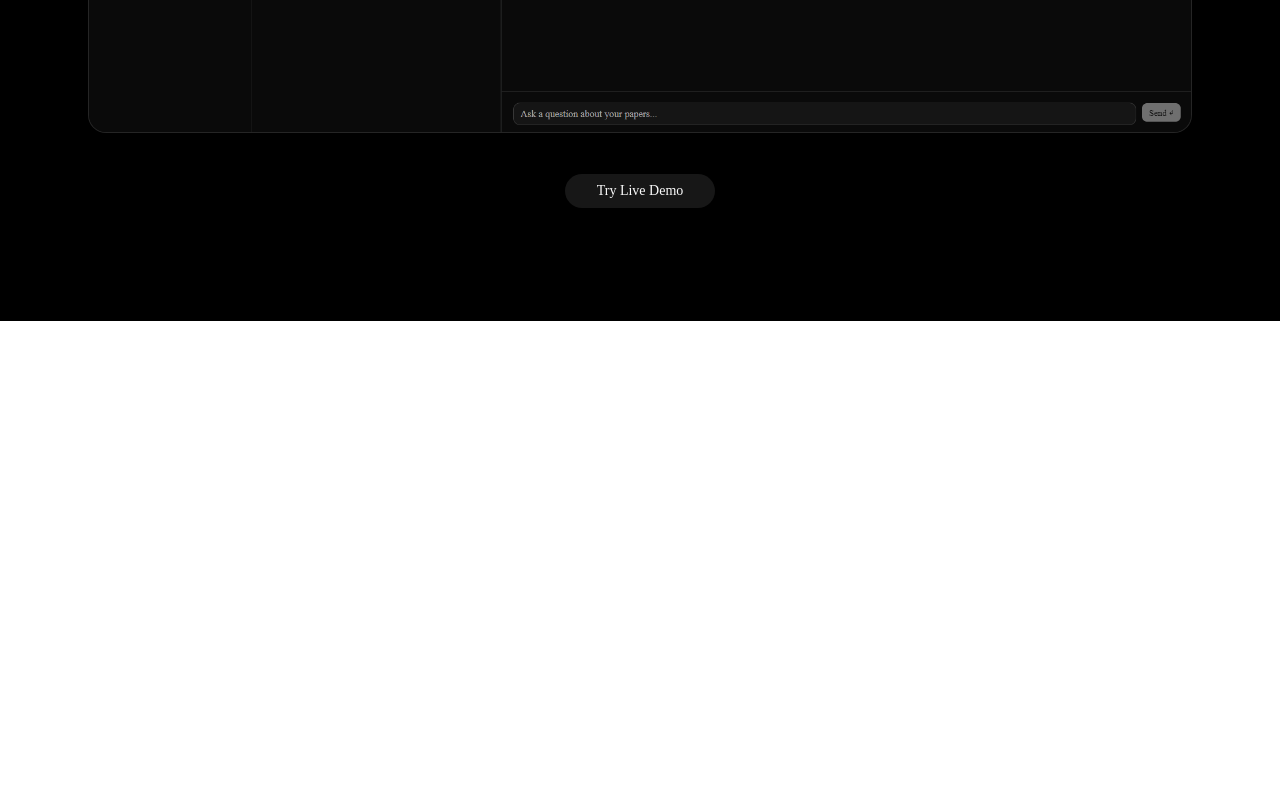
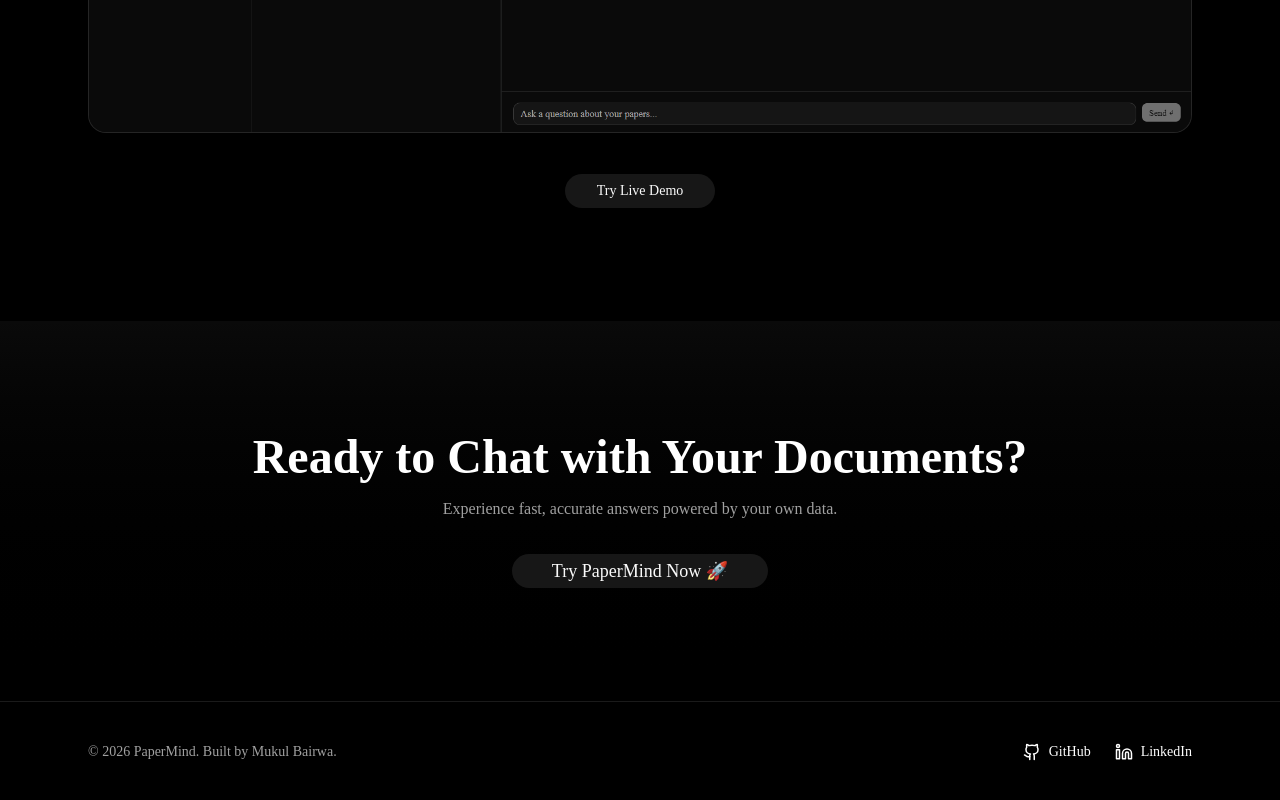
Before and after one commit to Mukul-bairwa-codeZ9/papermind-landing, a Next.js app: page / in a window 1280 px wide. Shown: the part 3154-3954 px from the top of the page. Before the commit the page ends 3475 px from the top, so only its background shows below. Built offline with nearby package versions, Linux system fonts and the light colour scheme.

Commit message:
feat(final): add CTA section and footer

```diff
--- a/src/app/page.tsx
+++ b/src/app/page.tsx
@@ -1,8 +1,9 @@
-import {Navbar} from "@/components/shared";
+import {Footer, Navbar} from "@/components/shared";
 import {Hero} from "@/components/features/hero";
 import { Highlights } from "@/components/features/highlights";
 import { RagSection } from "@/components/features/rag";
 import { DemoSection } from "@/components/features/demo";
+import { CTASection } from "@/components/features/cta";
 
 export default function Home(){
   return (
@@ -12,6 +13,8 @@
       <Highlights />
       <RagSection />
       <DemoSection />
+      <CTASection />
+      <Footer />
     </main>
   );
 }
--- /dev/null
+++ b/src/components/features/cta/cta.tsx
@@ -0,0 +1,47 @@
+
+"use client";
+
+import { motion } from "framer-motion";
+import { Button } from "@/components/ui/button";
+
+export function CTASection() {
+  const handleRedirect = (): void => {
+    window.location.href = "https://papermind-tbo2.vercel.app/";
+  };
+
+  return (
+    <section className="py-28 bg-gradient-to-b from-neutral-950 to-black text-white">
+      <div className="max-w-4xl mx-auto px-6 text-center">
+
+        {/* Heading */}
+        <motion.h2
+          initial={{ opacity: 0, y: 30 }}
+          whileInView={{ opacity: 1, y: 0 }}
+          className="text-3xl md:text-5xl font-bold"
+        >
+          Ready to Chat with Your Documents?
+        </motion.h2>
+
+        {/* Subtext */}
+        <p className="mt-4 text-neutral-400">
+          Experience fast, accurate answers powered by your own data.
+        </p>
+
+        {/* CTA Button */}
+        <motion.div
+          initial={{ opacity: 0 }}
+          whileInView={{ opacity: 1 }}
+          className="mt-8"
+        >
+          <Button
+            size="lg"
+            className="rounded-full px-10 text-lg"
+            onClick={handleRedirect}
+          >
+            Try PaperMind Now 🚀
+          </Button>
+        </motion.div>
+      </div>
+    </section>
+  );
+}
--- /dev/null
+++ b/src/components/features/cta/index.ts
@@ -0,0 +1 @@
+export {CTASection} from "./cta"
--- /dev/null
+++ b/src/components/shared/footer.tsx
@@ -0,0 +1,39 @@
+"use client";
+
+import { Github, Linkedin } from "lucide-react";
+
+export  function Footer() {
+  return (
+    <footer className="py-10 bg-black border-t border-white/10 text-white">
+      <div className="max-w-6xl mx-auto px-6 flex flex-col md:flex-row items-center justify-between gap-4">
+
+        {/* Left */}
+        <p className="text-sm text-neutral-400">
+          © {new Date().getFullYear()} PaperMind. Built by Mukul Bairwa.
+        </p>
+
+        {/* Right */}
+        <div className="flex items-center gap-6">
+
+          <a
+            href="https://github.com/Mukul-bairwa-codeZ9"
+            target="_blank"
+            className="flex items-center gap-2 text-sm hover:text-white transition"
+          >
+            <Github size={18} />
+            GitHub
+          </a>
+
+          <a
+            href="https://linkedin.com/in/mukul-kumar-dev98"
+            target="_blank"
+            className="flex items-center gap-2 text-sm hover:text-white transition"
+          >
+            <Linkedin size={18} />
+            LinkedIn
+          </a>
+        </div>
+      </div>
+    </footer>
+  );
+}
--- a/src/components/shared/index.ts
+++ b/src/components/shared/index.ts
@@ -1 +1,2 @@
 export {Navbar} from "./navbar"
+export {Footer} from "./footer"
```
